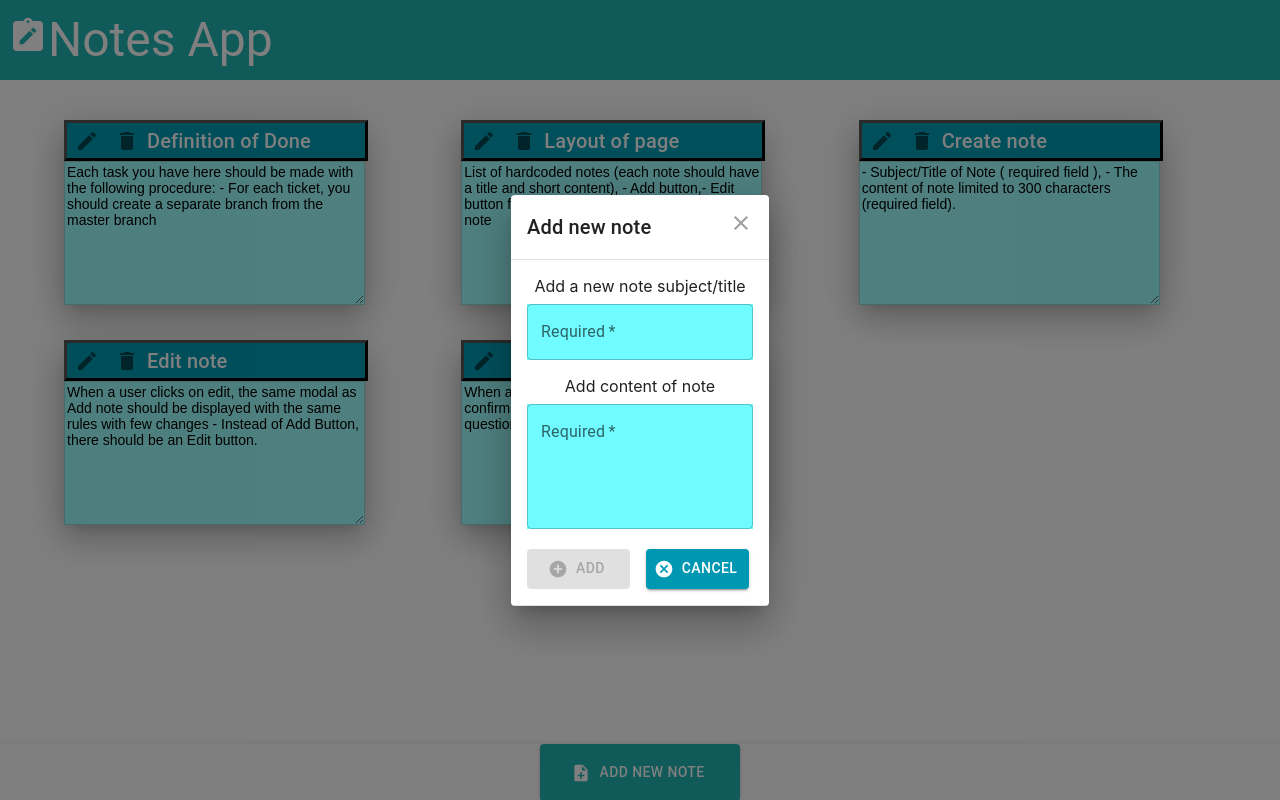
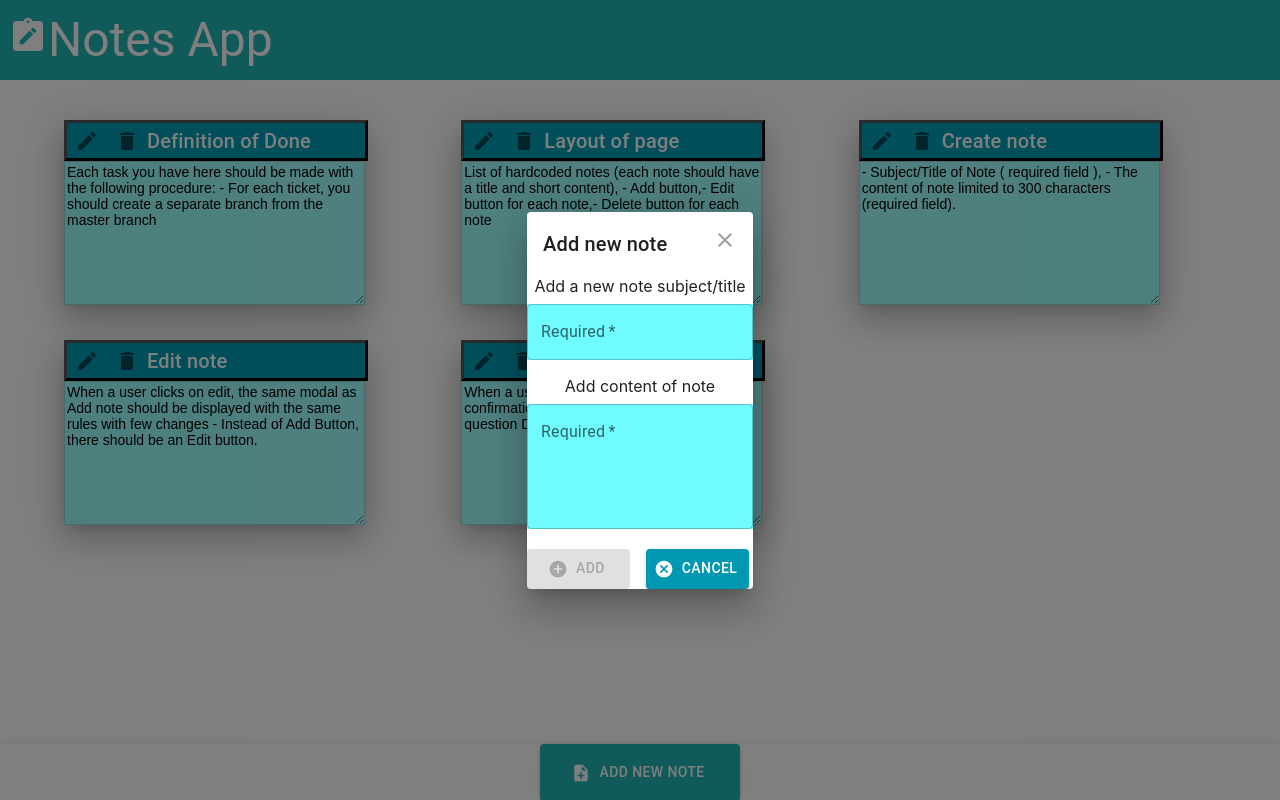
Before and after one commit to marijan25/Notes-app, a React (Create React App) app: page / in a window 1280 px wide. Both pictures are taken after a click on the button "ADD NEW NOTE". Built offline with nearby package versions, Linux system fonts and the light colour scheme; the HTML template or start-up script is replaced by a standard one.

Commit message:
Added changes

```diff
--- a/package.json
+++ b/package.json
@@ -12,8 +12,6 @@
     "@testing-library/jest-dom": "^5.16.2",
     "@testing-library/react": "^12.1.3",
     "@testing-library/user-event": "^13.5.0",
-    "cors": "^2.8.5",
-    "json-server": "^0.17.0",
     "react": "^17.0.2",
     "react-dom": "^17.0.2",
     "react-scripts": "5.0.0",
--- a/src/App.js
+++ b/src/App.js
@@ -8,8 +8,7 @@ import BottomNavigation from '@mui/material/BottomNavigation';
 import { useState } from 'react';
 import AddForm from './components/AddForm';
 
-function App() {
-  const [notes, setNotes] = useState([
+const data = [
   {
     id: 1,
     title: "Definition of Done",
@@ -35,7 +34,12 @@ function App() {
     title: "Delete note",
     content: "When a user clicks on delete button, confirmation modal should be displayed with a question Delete note title* ?"
   }
-  ])
+]
+
+function App() {
+  const [notes, setNotes] = useState(data)
+
+
   const [open, setOpen] = useState(false);
   const addNote = (note) => {
     const id=Math.floor(Math.random()*10000) + 1
--- a/src/components/AddForm.js
+++ b/src/components/AddForm.js
@@ -1,4 +1,3 @@
-import * as React from 'react';
 import Button from '@mui/material/Button';
 import Typography from '@mui/material/Typography';
 import TextField from '@mui/material/TextField';
@@ -8,16 +7,49 @@ import Stack from '@mui/material/Stack';
 import AddCircleIcon from '@mui/icons-material/AddCircle';
 import CancelIcon from '@mui/icons-material/Cancel';
 import Grid from '@mui/material/Grid';
+import { styled } from '@mui/material/styles';
+import Dialog from '@mui/material/Dialog';
+import PropTypes from 'prop-types';
+import IconButton from '@mui/material/IconButton';
+import CloseIcon from '@mui/icons-material/Close';
+import DialogTitle from '@mui/material/DialogTitle';
 
-const AddForm = ({onAdd, setOpen}) => {
-  const [titleNote, setTitleNote] = useState("");
-  const [contentNote, setContentNote] = useState("");
-  const handleTitleChange = (event) => {
-    setTitleNote(event.target.value);
-  };
-  const handleContentChange = (event) =>{
-    setContentNote(event.target.value);
-  };
+const BootstrapDialog = styled(Dialog)(({ theme }) => ({
+  '& .MuiDialogContent-root': {
+    padding: theme.spacing(2)
+  },
+  '& .MuiDialogActions-root': {
+    padding: theme.spacing(1),
+  },
+}));
+const BootstrapDialogTitle = (props) => {
+  const { children, onClose, ...other } = props;
+  return (
+    <DialogTitle sx={{ m: 0, p: 2 }} {...other}>
+      {children}
+      {onClose ? (
+        <IconButton
+          aria-label="close"
+          onClick={onClose}
+          sx={{
+            position: 'absolute',
+            right: 8,
+            top: 8,
+            color: (theme) => theme.palette.grey[500],
+          }}
+        >
+          <CloseIcon />
+        </IconButton>
+      ) : null}
+    </DialogTitle>
+  );
+};
+BootstrapDialogTitle.propTypes = {
+  children: PropTypes.node,
+  onClose: PropTypes.func.isRequired,
+};
+const AddForm = ({onAdd,open, setOpen}) => {
+
   const [title, setTitle] = useState('');
   const [content, setContent] = useState('');
   const onSubmit = (e) => {
@@ -28,6 +60,14 @@ const AddForm = ({onAdd, setOpen}) => {
   }
   return (
     <Grid>
+      <BootstrapDialog
+        onClose={() => setOpen(false)}
+        aria-labelledby="customized-dialog-title"
+        open = {open}
+      >
+       <BootstrapDialogTitle onClose={() => setOpen(false)}>
+          Add new note
+        </BootstrapDialogTitle>
       <form onSubmit={onSubmit}>
         <Typography variant='paragraph' component='p' textAlign='center'>
           <label>Add a new note subject/title</label> <br />
@@ -83,7 +123,8 @@ const AddForm = ({onAdd, setOpen}) => {
           </Button>
         </Stack>
       </form>
-    </Grid>
+      </BootstrapDialog>
+  </Grid>
   )
 }
 
--- a/src/components/Modal.js
+++ b/src/components/Modal.js
@@ -1,49 +1,7 @@
-import * as React from 'react';
 import Grid from '@mui/material/Grid';
-import PropTypes from 'prop-types';
 import Button from '@mui/material/Button';
-import { styled } from '@mui/material/styles';
-import Dialog from '@mui/material/Dialog';
-import DialogTitle from '@mui/material/DialogTitle';
 import DialogContent from '@mui/material/DialogContent';
-import IconButton from '@mui/material/IconButton';
-import CloseIcon from '@mui/icons-material/Close';
 import NoteAddIcon from '@mui/icons-material/NoteAdd';
-
-const BootstrapDialog = styled(Dialog)(({ theme }) => ({
-  '& .MuiDialogContent-root': {
-    padding: theme.spacing(2),
-  },
-  '& .MuiDialogActions-root': {
-    padding: theme.spacing(1),
-  },
-}));
-const BootstrapDialogTitle = (props) => {
-  const { children, onClose, ...other } = props;
-  return (
-    <DialogTitle sx={{ m: 0, p: 2 }} {...other}>
-      {children}
-      {onClose ? (
-        <IconButton
-          aria-label="close"
-          onClick={onClose}
-          sx={{
-            position: 'absolute',
-            right: 8,
-            top: 8,
-            color: (theme) => theme.palette.grey[500],
-          }}
-        >
-          <CloseIcon />
-        </IconButton>
-      ) : null}
-    </DialogTitle>
-  );
-};
-BootstrapDialogTitle.propTypes = {
-  children: PropTypes.node,
-  onClose: PropTypes.func.isRequired,
-};
 
 export default function CustomizedDialogs({children,open,setOpen}) {
   const handleClickOpen = () => {
@@ -61,18 +19,10 @@ export default function CustomizedDialogs({children,open,setOpen}) {
         startIcon={<NoteAddIcon />}>
           Add New Note
       </Button>
-      <BootstrapDialog
-        onClose={handleClose}
-        aria-labelledby="customized-dialog-title"
-        open={open}
-      >
-        <BootstrapDialogTitle onClose={handleClose}>
-          Add new note
-        </BootstrapDialogTitle>
         <DialogContent dividers>
           {children}
         </DialogContent>
-      </BootstrapDialog>
+
     </Grid>
   );
 }
```
Lines whose indentation alone changed are shown as unchanged.
